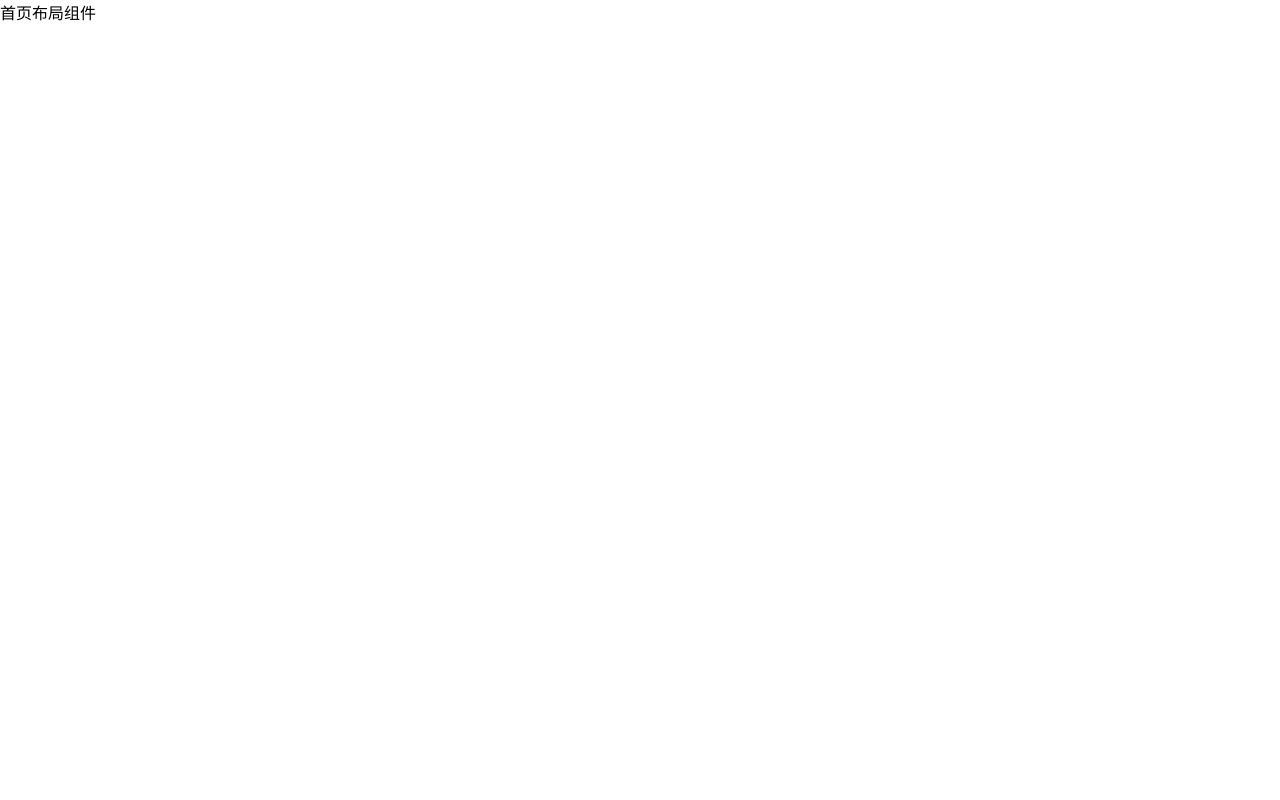
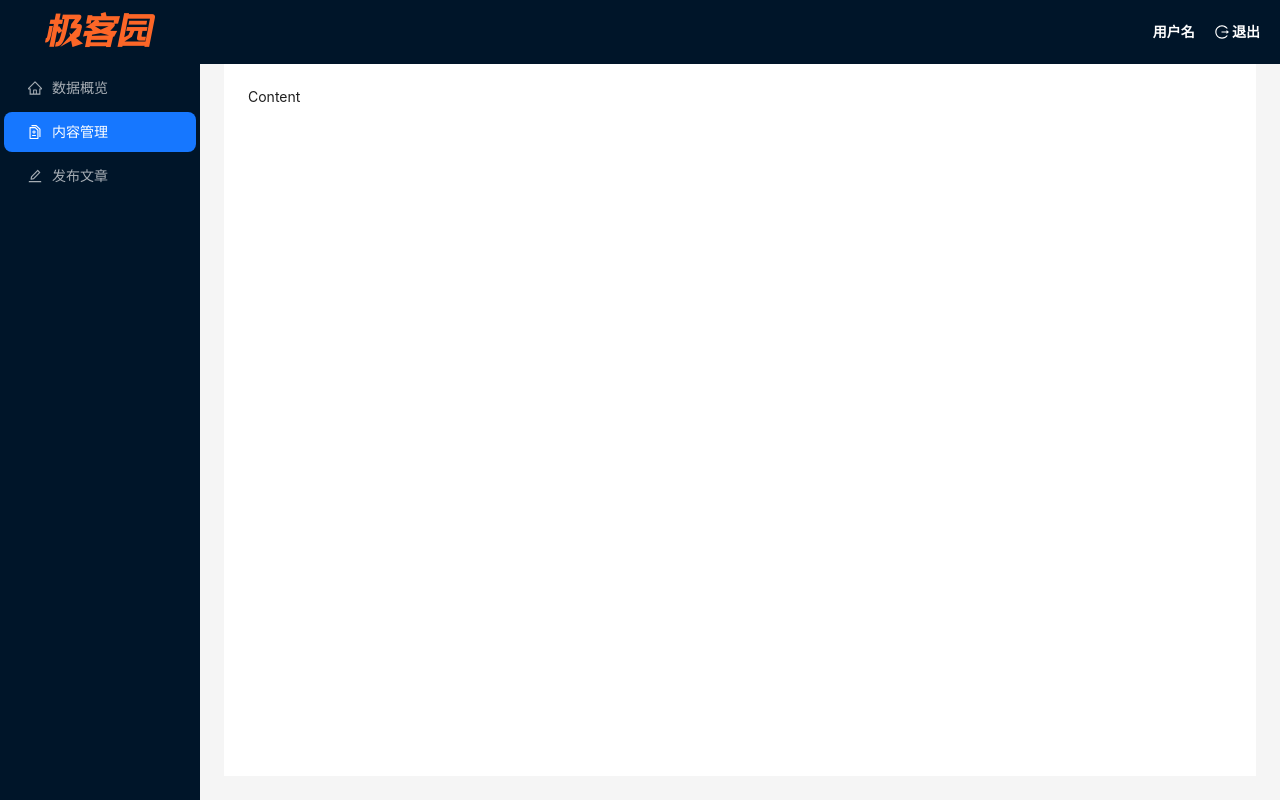
Before and after one commit to dannybaobao/geek_pc, a React (Create React App) app: page /home in a window 1280 px wide. Built offline with nearby package versions, Linux system fonts and the light colour scheme.

Commit message:
layout-顶部和侧边栏

```diff
--- a/src/pages/layout/index.js
+++ /dev/null
@@ -1,11 +0,0 @@
-import React, { PureComponent } from 'react'
-
-export class Home extends PureComponent {
-  render() {
-    return (
-      <div>首页布局组件</div>
-    )
-  }
-}
-
-export default  Home
--- /dev/null
+++ b/src/pages/layout/index.jsx
@@ -0,0 +1,76 @@
+import React, { PureComponent } from 'react'
+import { Breadcrumb, Layout, Menu } from 'antd'
+import {
+  EditOutlined,
+  DiffOutlined,
+  HomeOutlined,
+  LogoutOutlined,
+} from '@ant-design/icons'
+
+import styles from './index.module.scss'
+
+const { Header, Content, Sider } = Layout
+const items2 = [ HomeOutlined, DiffOutlined,EditOutlined].map(
+  (icon, index) => {
+    const key =index
+    const info = ["数据概览","内容管理","发布文章"]
+    return {
+      key: key,
+      icon: React.createElement(icon),
+      label: info[key],
+    }
+  }
+)
+
+export class Home extends PureComponent {
+  render() {
+    return (
+      <div className={styles.layout}>
+        <Layout>
+          <Header className="header">
+            <div className="logo" />
+            <div className="profile">
+              <span>用户名</span>
+              <span>
+                <LogoutOutlined />{' '}退出
+              </span>
+            </div>
+          </Header>
+          <Layout>
+            <Sider width={200} >
+              <Menu
+                mode="inline"
+                defaultSelectedKeys={['1']}
+                style={{
+                  height: '100%',
+                  borderRight: 0,
+                }}
+                // 动态生成
+                items={items2}
+                theme="dark"
+              />
+            </Sider>
+            <Layout
+              style={{
+                padding: '0 24px 24px',
+              }}
+            >
+              <Content
+                className="site-layout-background"
+                style={{
+                  padding: 24,
+                  margin: 0,
+                  minHeight: 280,
+                }}
+              >
+                Content
+              </Content>
+            </Layout>
+          </Layout>
+        </Layout>
+      </div>
+    )
+  }
+}
+
+export default Home
--- /dev/null
+++ b/src/pages/layout/index.module.scss
@@ -0,0 +1,40 @@
+.layout {
+  // layout样式
+  height: 100vh;
+  // 子元素样式
+  :global {
+    .ant-layout{
+      height: 100%;
+    }
+    .ant-layout-header {
+      padding: 0;
+      padding-right: 20px;
+    }
+    .logo {
+      float: left;
+      width: 200px;
+      height: 60px;
+      margin: 2px o;
+      background: url(~assets/logo.png);
+      background-size: cover;
+    }
+    .profile {
+      float: right;
+      span + span {
+        margin-left: 20px;
+        cursor: pointer;
+      }
+      color: #fff;
+      font-weight: 700;
+    }
+
+    .ant-row-rtl .logo {
+      float: right;
+      margin: 16px 0 16px 24px;
+    }
+
+    .site-layout-background {
+      background: #fff;
+    }
+  }
+}
--- a/src/pages/login/index.js
+++ b/src/pages/login/index.js
@@ -2,7 +2,7 @@ import React, { PureComponent } from 'react'
 import { Card, Button, Checkbox, Form, Input ,message} from 'antd'
 import { Navigate } from 'react-router-dom'
 
-import './index.scss'
+import styles from './index.module.scss'
 import { getLoginData } from 'services'
 
 export class Login extends PureComponent {
@@ -18,12 +18,12 @@ export class Login extends PureComponent {
         const res = await getLoginData(mobile,code)
         console.log(res)
         const status = res.status
-        const error = res.response.data.message
+        const error = res.response?.data.message
         // 登录成功
 
         if(status===201) {
         // 1.保存token
-        localStorage.setItem('token', res.data.token)
+        localStorage.setItem('token', res?.data.token)
         // 2.修改state
         this.setState({ isLogin: true })
          // 3.提示信息
@@ -41,7 +41,7 @@ export class Login extends PureComponent {
   render() {
     return (
       // 起一个类名
-      <div className="login">
+      <div className={styles.login}>
         {/* 跳转到首页 */}
         { this.state.isLogin &&<Navigate to='/home' replace='true'/>
         }
--- a/src/pages/login/index.scss
+++ b/src/pages/login/index.module.scss
@@ -5,20 +5,22 @@
   background-image: url('~assets/login.png');
   background-size: cover;
 
-  .login-container {
+  :global {
+    .login-container {
     width: 440px;
     height: 360px;
     position: absolute;
     top: 50%;
     left: 50%;
     transform: translate(-50%,-50%);
-  }
+     }
 
-  .login-logo {
+    .login-logo {
     width: 200px;
     height: 60px;
     display: block;
     margin: 0 auto 20px;
+    }
   }
 
 }
```
